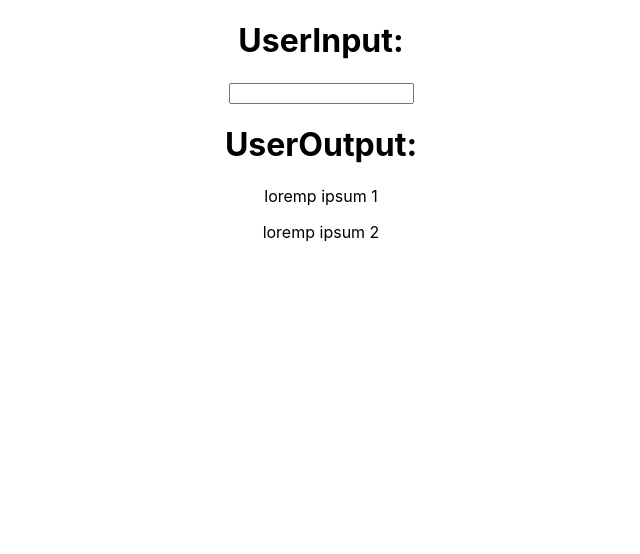
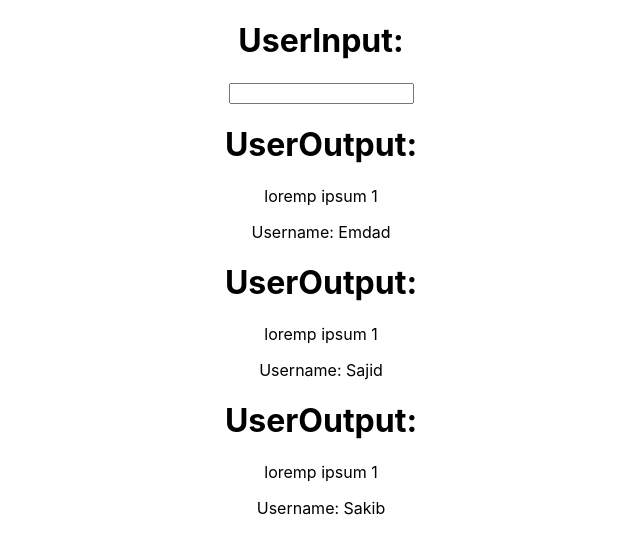
Before and after one commit to emdadul-islam439/react-assignment-01, a React (Create React App) app: page / in a window 1280 px wide. Shown: the top 554 px of the page, without its empty margins (319-959 px from the left). Built offline with nearby package versions, Linux system fonts and the light colour scheme.

Commit message:
passed props into a class-based component

```diff
--- a/src/App.js
+++ b/src/App.js
@@ -1,4 +1,3 @@
-import logo from "./logo.svg";
 import "./App.css";
 import UserInput from "./components/UserInput";
 import UserOutput from "./components/UserOutput";
@@ -7,7 +6,9 @@ function App() {
   return (
     <div className="App">
       <UserInput />
-      <UserOutput />
+      <UserOutput username="Emdad" />
+      <UserOutput username="Sajid" />
+      <UserOutput username="Sakib" />
     </div>
   );
 }
--- a/src/components/UserOutput.js
+++ b/src/components/UserOutput.js
@@ -8,7 +8,7 @@ class UserOutput extends React.Component {
           <h1>UserOutput:</h1>
         </div>
         <p>loremp ipsum 1</p>
-        <p>loremp ipsum 2</p>
+        <p>Username: {this.props.username}</p>
       </div>
     );
   }
```
